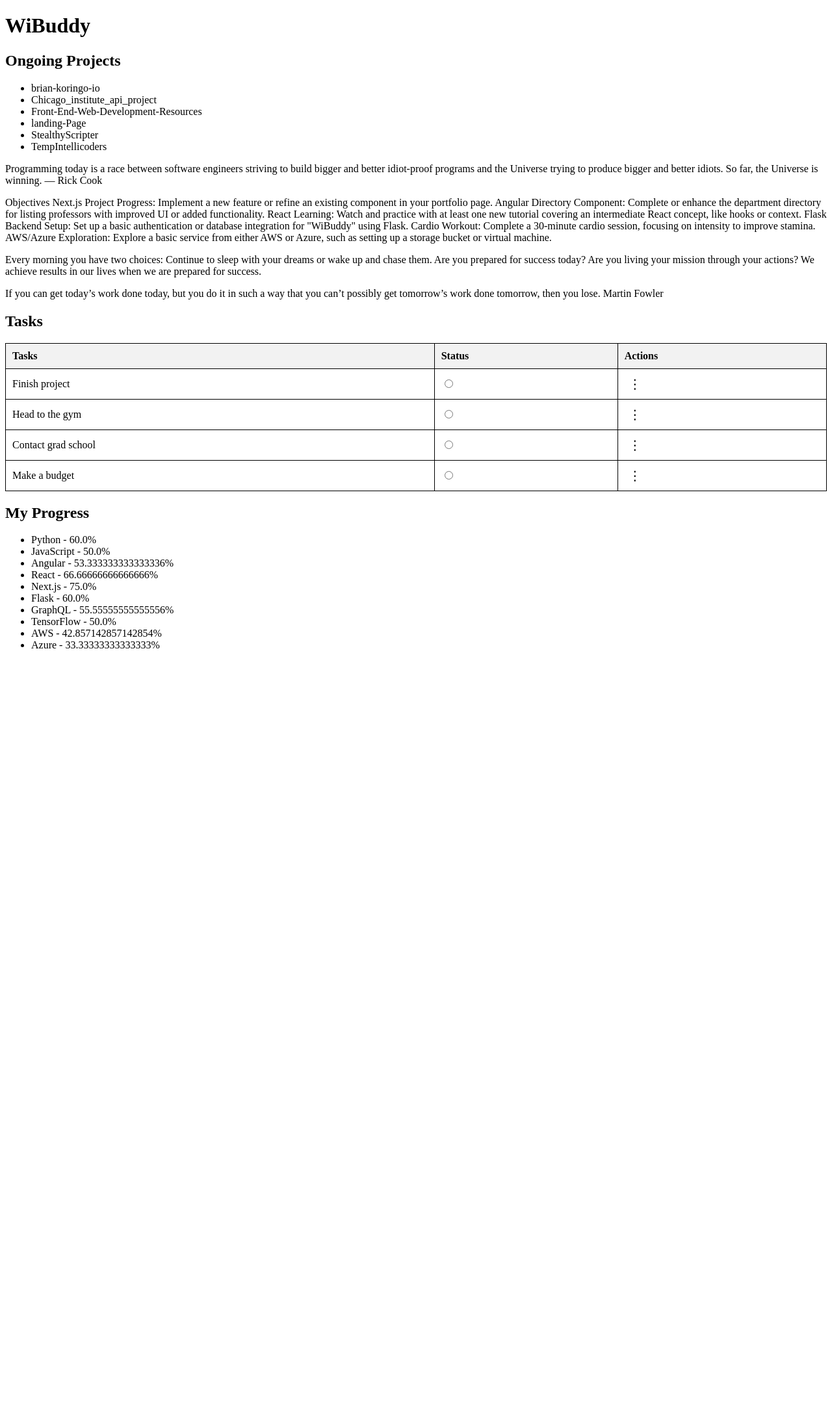
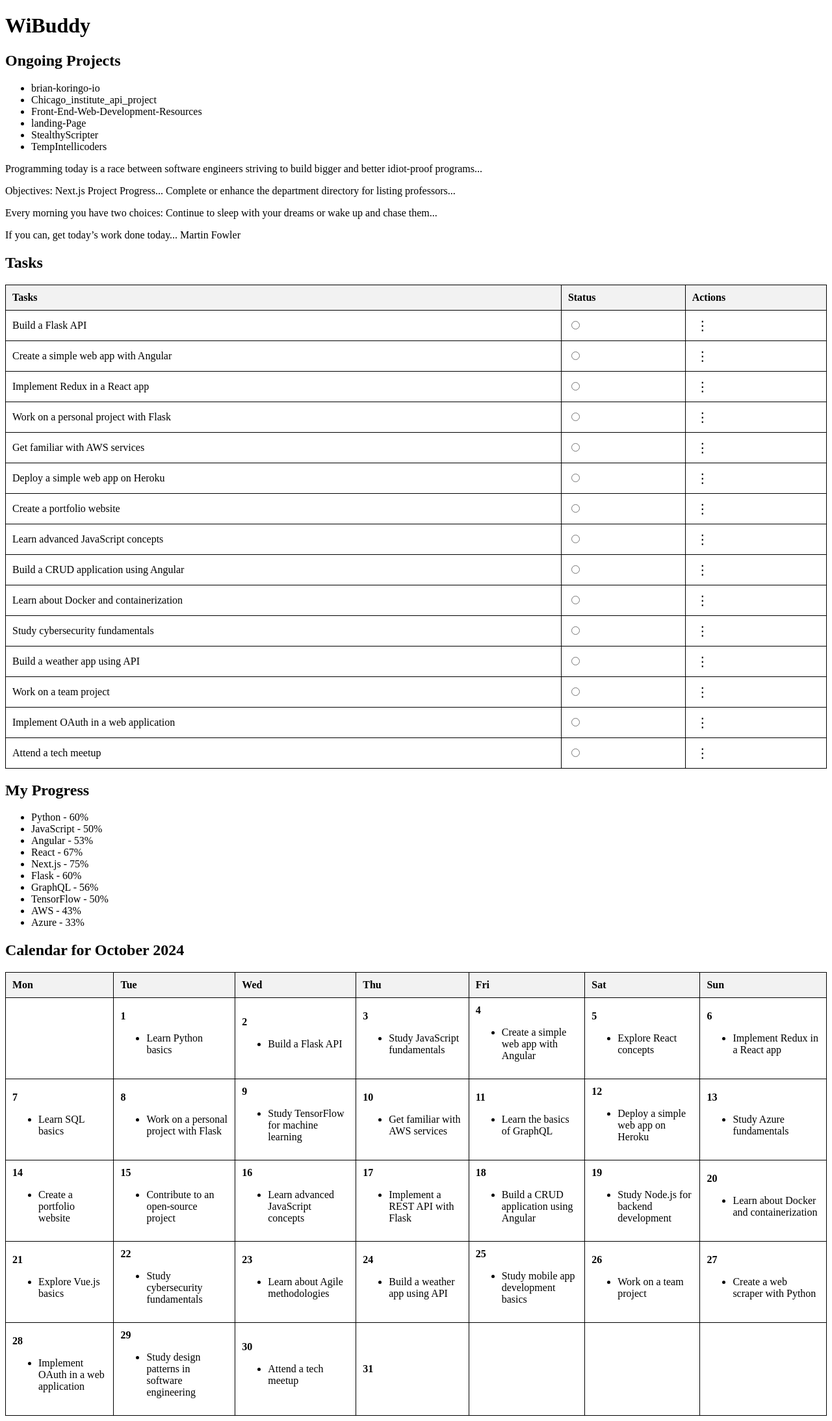
Before and after one commit to StealthyScripter/WiBuddy, a Flask app: page / in a window 1280 px wide. Shown: the whole page at 65% size. Before the commit the page ends 998 px from the top, so only its background shows below. Run offline with Flask 3, Linux system fonts and the light colour scheme.

Commit message:
basic backend functions

```diff
--- a/flask-backend/app.py
+++ b/flask-backend/app.py
@@ -1,5 +1,6 @@
 from flask import Flask, render_template
 from utils import *
+import math
 
 app = Flask(__name__)
 
@@ -12,13 +13,17 @@
 
 @app.route('/')
 def home():
-    # Creating instances for tasks and collecting projects
+    year,month=2024,10
     todo_objects = [Todo(task) for task in tasks]
-    project_objects = [project for project in projects]
-    affirmation_text = [text for text in affirmations]
+    affirmation_text = affirmations
     curr_progress = myprogress
+    all_tasks = tasks
+    projects = ongoing_projects
 
-    return render_template('index.html', tasks=todo_objects, ongoing_projects=project_objects, affirmation_quotes=affirmation_text, myprogress=curr_progress)
+    cal_html = create_monthly_calendar_with_tasks(year, month, all_tasks)
+
+
+    return render_template('index.html', tasks=todo_objects, projects=projects, affirmations=affirmation_text, myprogress=curr_progress, all_tasks=all_tasks,calendar=cal_html)
 
 @app.route('/tasks')
 def task_list():
@@ -27,13 +32,48 @@
 
 @app.route('/projects')
 def project_list():
-    return render_template('ongoing_projects.html', ongoing_projects=projects)
+    return render_template('projects.html', projects=ongoing_projects)
 
 @app.route('/progress')
 def my_progress():
-    curr_progress = [progress for progress in myprogress]
+    return render_template('progress.html', myprogress=myprogress)
 
-    return render_template('myprogress.html', myprogress=curr_progress)
+@app.route('/calendar')
+def calendar_view(year,month):
+    all_tasks = tasks
+
+    cal_html = create_monthly_calendar_with_tasks(year, month, all_tasks)
+    return render_template('calendar.html', calendar=cal_html)
+
+def create_monthly_calendar_with_tasks(year, month, all_tasks):
+    import calendar
+    cal = calendar.HTMLCalendar()
+
+    html_calendar = "<table border='0' cellpadding='0' cellspacing='0' class='calendar'>"
+    html_calendar += "<tr><th>Mon</th><th>Tue</th><th>Wed</th><th>Thu</th><th>Fri</th><th>Sat</th><th>Sun</th></tr>"
+
+    for week in cal.monthdayscalendar(year, month):
+        html_calendar += "<tr>"
+        for day in week:
+            if day == 0:
+                html_calendar += "<td class='noday'>&nbsp;</td>"
+            else:
+                date_str = f"{year}-{month:02d}-{day:02d}"
+                html_calendar += f"<td><strong>{day}</strong>"
+
+                # Fetch tasks for that specific day
+                tasks_for_day = [task for task in tasks if task['date'] == date_str]
+                if tasks_for_day:
+                    html_calendar += "<ul>"
+                    for task in tasks_for_day:
+                        html_calendar += f"<li>{task['content']}</li>"
+                    html_calendar += "</ul>"
+
+                html_calendar += "</td>"
+        html_calendar += "</tr>"
+
+    html_calendar += "</table>"
+    return html_calendar
 
 if __name__ == "__main__":
     app.run(debug=True)
--- /dev/null
+++ b/flask-backend/templates/calendar.html
@@ -0,0 +1,4 @@
+<h2>Calendar for October 2024</h2>
+<div class="calendar-container">
+    {{ calendar|safe }}
+</div>
--- a/flask-backend/templates/index.html
+++ b/flask-backend/templates/index.html
@@ -4,4 +4,8 @@
     {% include "ongoing_projects.html" %}
     {% include "tasks.html" %}
     {% include "myprogress.html" %}
+    <h2>Calendar for October 2024</h2>
+    <div class="calendar-container">
+        {{ calendar|safe }}
+    </div>
 {% endblock %}
--- a/flask-backend/templates/myprogress.html
+++ b/flask-backend/templates/myprogress.html
@@ -1,6 +1,10 @@
 <h2>My Progress</h2>
 <ul>
     {% for progress in myprogress %}
-        <li>{{ progress[0] }} - {{ (progress[1] / progress[2]) * 100 }}%</li>
+        {% if progress.total != 0 %}
+        <li>{{ progress.language }} - {{ ((progress.completed / progress.total) * 100) | round | int }}%</li>
+        {% else %}
+            <li>{{ progress.language }} - No progress available</li>
+        {% endif %}
     {% endfor %}
 </ul>
--- a/flask-backend/templates/ongoing_projects.html
+++ b/flask-backend/templates/ongoing_projects.html
@@ -1,6 +1,6 @@
 <h2>Ongoing Projects</h2>
 <ul>
-    {% for project in ongoing_projects %}
+    {% for project in projects %}
         <li>{{ project }}</li>
     {% endfor %}
 </ul>
--- a/flask-backend/templates/tasks.html
+++ b/flask-backend/templates/tasks.html
@@ -1,4 +1,4 @@
-{% for text in affirmation_quotes %}
+{% for text in affirmations %}
 <p> {{ text }}</p>
 {% endfor %}
 
@@ -9,15 +9,15 @@
         <th>Status</th>
         <th>Actions</th>
     </tr>
-    {% for task in tasks %}
+    {% for task in tasks if not task.completed %}
         <tr>
             <td>{{ task.content }}</td>
             <td>
-                <input type="radio" name="task_{{ task.id }}" value="completed" {% if task.completed %}checked{% endif %}>
+                <input type="radio" aria-label="Completed" name="task_{{ task.id }}" value="completed" {% if task.completed %}checked{% endif %}>
             </td>
             <td>
                 <div class="dropdown">
-                    <button class="dropdown-btn">&#8942;</button>
+                    <button class="dropdown-btn" aria-label="dropdown button">&#8942;</button>
                     <div class="dropdown-content">
                         <a href="/delete/{{ task.id }}">Delete</a>
                         <a href="/update/{{ task.id }}">Update</a>
--- a/flask-backend/utils.py
+++ b/flask-backend/utils.py
@@ -1,34 +1,65 @@
 tasks = [
-    {'id': 1, 'content': 'Finish project', 'completed': False, 'date': '2024-10-05'},
-    {'id': 2, 'content': 'Head to the gym', 'completed': False, 'date': '2024-10-05'},
-    {'id': 3, 'content': 'Contact grad school', 'completed': False, 'date': '2024-10-05'},
-    {'id': 4, 'content': 'Make a budget', 'completed': False, 'date': '2024-10-05'}
+    {"id": 1, "content": "Learn Python basics", "completed": True, "date": "2024-10-01"},
+    {"id": 2, "content": "Build a Flask API", "completed": False, "date": "2024-10-02"},
+    {"id": 3, "content": "Study JavaScript fundamentals", "completed": True, "date": "2024-10-03"},
+    {"id": 4, "content": "Create a simple web app with Angular", "completed": False, "date": "2024-10-04"},
+    {"id": 5, "content": "Explore React concepts", "completed": True, "date": "2024-10-05"},
+    {"id": 6, "content": "Implement Redux in a React app", "completed": False, "date": "2024-10-06"},
+    {"id": 7, "content": "Learn SQL basics", "completed": True, "date": "2024-10-07"},
+    {"id": 8, "content": "Work on a personal project with Flask", "completed": False, "date": "2024-10-08"},
+    {"id": 9, "content": "Study TensorFlow for machine learning", "completed": True, "date": "2024-10-09"},
+    {"id": 10, "content": "Get familiar with AWS services", "completed": False, "date": "2024-10-10"},
+    {"id": 11, "content": "Learn the basics of GraphQL", "completed": True, "date": "2024-10-11"},
+    {"id": 12, "content": "Deploy a simple web app on Heroku", "completed": False, "date": "2024-10-12"},
+    {"id": 13, "content": "Study Azure fundamentals", "completed": True, "date": "2024-10-13"},
+    {"id": 14, "content": "Create a portfolio website", "completed": False, "date": "2024-10-14"},
+    {"id": 15, "content": "Contribute to an open-source project", "completed": True, "date": "2024-10-15"},
+    {"id": 16, "content": "Learn advanced JavaScript concepts", "completed": False, "date": "2024-10-16"},
+    {"id": 17, "content": "Implement a REST API with Flask", "completed": True, "date": "2024-10-17"},
+    {"id": 18, "content": "Build a CRUD application using Angular", "completed": False, "date": "2024-10-18"},
+    {"id": 19, "content": "Study Node.js for backend development", "completed": True, "date": "2024-10-19"},
+    {"id": 20, "content": "Learn about Docker and containerization", "completed": False, "date": "2024-10-20"},
+    {"id": 21, "content": "Explore Vue.js basics", "completed": True, "date": "2024-10-21"},
+    {"id": 22, "content": "Study cybersecurity fundamentals", "completed": False, "date": "2024-10-22"},
+    {"id": 23, "content": "Learn about Agile methodologies", "completed": True, "date": "2024-10-23"},
+    {"id": 24, "content": "Build a weather app using API", "completed": False, "date": "2024-10-24"},
+    {"id": 25, "content": "Study mobile app development basics", "completed": True, "date": "2024-10-25"},
+    {"id": 26, "content": "Work on a team project", "completed": False, "date": "2024-10-26"},
+    {"id": 27, "content": "Create a web scraper with Python", "completed": True, "date": "2024-10-27"},
+    {"id": 28, "content": "Implement OAuth in a web application", "completed": False, "date": "2024-10-28"},
+    {"id": 29, "content": "Study design patterns in software engineering", "completed": True, "date": "2024-10-29"},
+    {"id": 30, "content": "Attend a tech meetup", "completed": False, "date": "2024-10-30"}
 ]
 
-projects = ['brian-koringo-io','Chicago_institute_api_project','Front-End-Web-Development-Resources','landing-Page','StealthyScripter','TempIntellicoders']
 
-affirmations = [
-    'Programming today is a race between software engineers striving to build bigger and better idiot-proof programs and the Universe trying to produce bigger and better idiots. So far, the Universe is winning. ― Rick Cook','Objectives \
-    Next.js Project Progress: Implement a new feature or refine an existing component in your portfolio page. \
-    Angular Directory Component: Complete or enhance the department directory for listing professors with improved UI or added functionality. \
-    React Learning: Watch and practice with at least one new tutorial covering an intermediate React concept, like hooks or context. \
-    Flask Backend Setup: Set up a basic authentication or database integration for "WiBuddy" using Flask. \
-    Cardio Workout: Complete a 30-minute cardio session, focusing on intensity to improve stamina. \
-    AWS/Azure Exploration: Explore a basic service from either AWS or Azure, such as setting up a storage bucket or virtual machine.',
-    'Every morning you have two choices: Continue to sleep with your dreams or wake up and chase them. Are you prepared for success today? Are you living your mission through your actions? We achieve results in our lives when we are prepared for success.',
-    'If you can get today’s work done today, but you do it in such a way that you can’t possibly get tomorrow’s work done tomorrow, then you lose. \
-Martin Fowler'
+# Simulating a projects "table"
+ongoing_projects = [
+    'brian-koringo-io',
+    'Chicago_institute_api_project',
+    'Front-End-Web-Development-Resources',
+    'landing-Page',
+    'StealthyScripter',
+    'TempIntellicoders'
 ]
 
+# Simulating an affirmations "table"
+affirmations = [
+    'Programming today is a race between software engineers striving to build bigger and better idiot-proof programs...',
+    'Objectives: Next.js Project Progress... Complete or enhance the department directory for listing professors...',
+    'Every morning you have two choices: Continue to sleep with your dreams or wake up and chase them...',
+    'If you can, get today’s work done today... Martin Fowler'
+]
+
+# Simulating a myprogress "table"
 myprogress = [
-    ["Python", 15, 25],
-    ["JavaScript", 10, 20],
-    ["Angular", 8, 15],
-    ["React", 12, 18],
-    ["Next.js", 9, 12],
-    ["Flask", 6, 10],
-    ["GraphQL", 5, 9],
-    ["TensorFlow", 4, 8],
-    ["AWS", 3, 7],
-    ["Azure", 2, 6]
+    {"language": "Python", "completed": 15, "total": 25},
+    {"language": "JavaScript", "completed": 10, "total": 20},
+    {"language": "Angular", "completed": 8, "total": 15},
+    {"language": "React", "completed": 12, "total": 18},
+    {"language": "Next.js", "completed": 9, "total": 12},
+    {"language": "Flask", "completed": 6, "total": 10},
+    {"language": "GraphQL", "completed": 5, "total": 9},
+    {"language": "TensorFlow", "completed": 4, "total": 8},
+    {"language": "AWS", "completed": 3, "total": 7},
+    {"language": "Azure", "completed": 2, "total": 6}
 ]
```
